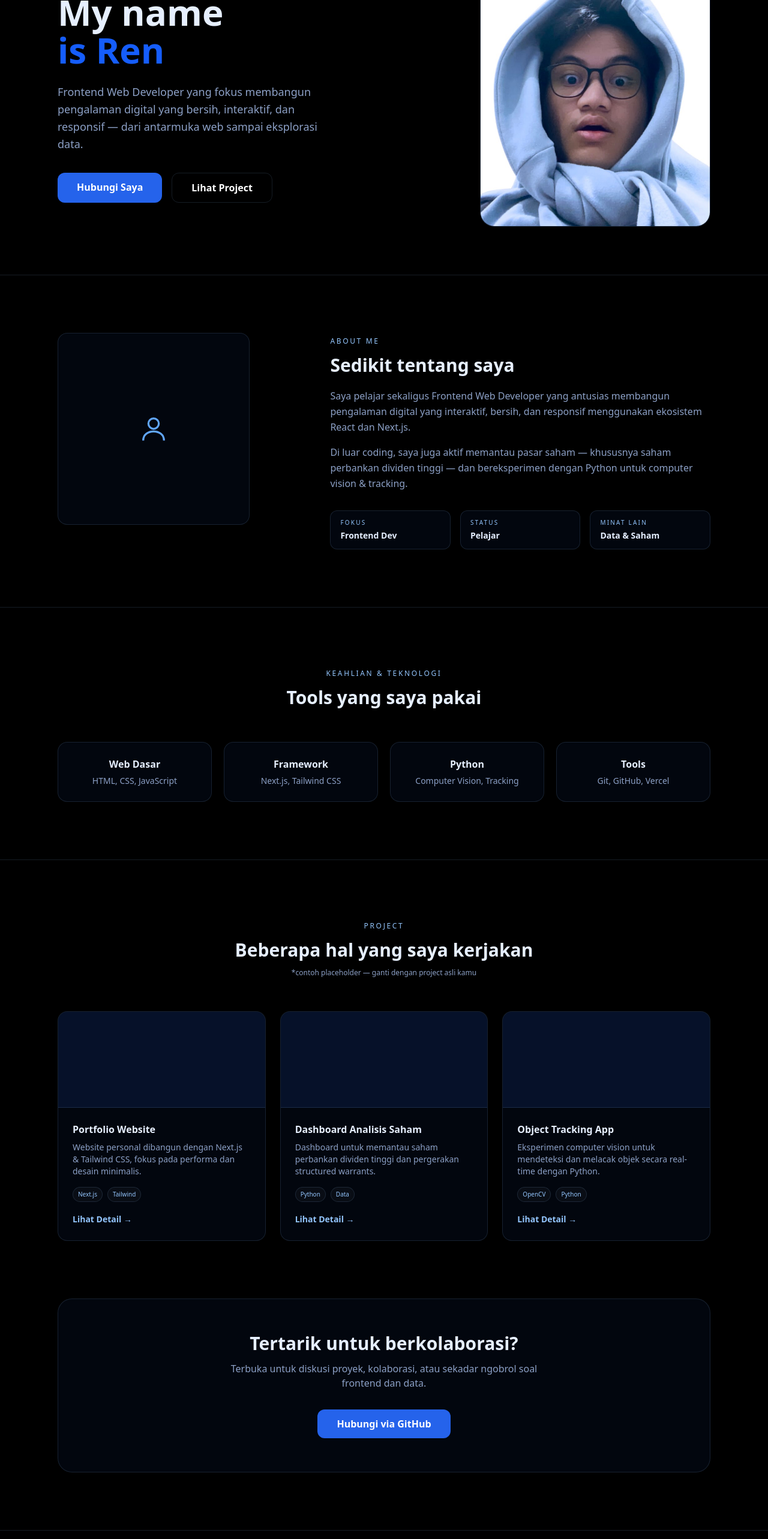
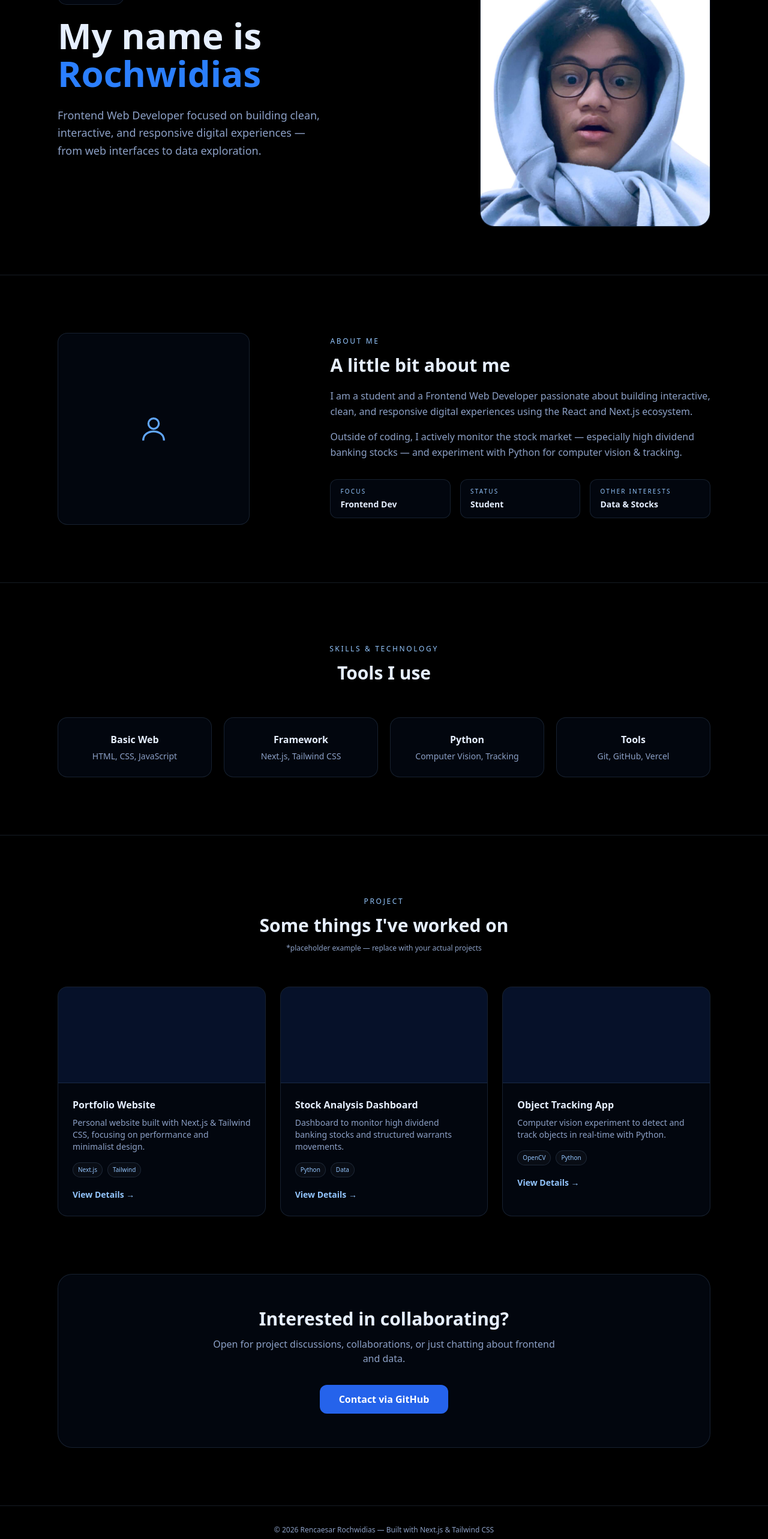
Before and after one commit to Rochwidias/rochwidias, a Next.js app: page / in a window 1280 px wide. Shown: the part 200-2766 px from the top of the page at 60% size. Built offline with nearby package versions, Linux system fonts and the light colour scheme.

Commit message:
update to english

```diff
--- a/app/layout.tsx
+++ b/app/layout.tsx
@@ -13,8 +13,8 @@ const geistMono = Geist_Mono({
 });
 
 export const metadata: Metadata = {
-  title: "Create Next App",
-  description: "Generated by create next app",
+  title: "About Rochwidias",
+  description: "Made By Rochwidias",
 };
 
 export default function RootLayout({
--- a/app/page.tsx
+++ b/app/page.tsx
@@ -1,26 +1,26 @@
 /**
- * page.tsx — LANDING PAGE (satu file utuh)
+ * page.tsx — LANDING PAGE (one whole file)
  * ===========================================================================
- * Semua section digabung di sini sesuai permintaan. Supaya tetap mudah
- * dibaca, tiap section dipecah jadi fungsi lokal (bukan file terpisah)
- * dengan komentar di atasnya menjelaskan fungsinya masing-masing:
+ * All sections are combined here as requested. To keep it easy
+ * to read, each section is broken down into local functions (not separate files)
+ * with comments above them explaining their respective functions:
  *
- *   Navbar()  -> header sticky: logo, menu, tombol "Hubungi"
- *   Hero()    -> section paling atas: judul besar + foto (placeholder)
- *   About()   -> section "About Me": bio singkat + 3 fakta cepat
- *   Skills()  -> grid keahlian & teknologi
- *   Projects()-> grid portfolio project (masih data contoh)
- *   Cta()     -> ajakan kontak/kolaborasi
- *   Footer()  -> baris hak cipta paling bawah
+ *   Navbar()  -> sticky header: logo, menu, "Contact" button
+ *   Hero()    -> topmost section: big title + photo (placeholder)
+ *   About()   -> "About Me" section: short bio + 3 quick facts
+ *   Skills()  -> skills & technology grid
+ *   Projects()-> portfolio project grid (still example data)
+ *   Cta()     -> contact/collaboration call-to-action
+ *   Footer()  -> bottom copyright row
  *
- * Home() di paling bawah cuma menyusun urutan section-section di atas.
- * Kalau mau ubah urutan tampilan, tinggal pindah urutan pemanggilan
- * komponen di dalam Home().
+ * Home() at the very bottom just arranges the order of the sections above.
+ * If you want to change the display order, simply move the component
+ * call order inside Home().
  * ===========================================================================
  */
 
 // ---------------------------------------------------------------------------
-// DATA — dikumpulkan di atas biar gampang diedit tanpa bongkar JSX di bawah
+// DATA — collected above for easy editing without dismantling the JSX below
 // ---------------------------------------------------------------------------
 
 const NAV_LINKS = [
@@ -31,42 +31,42 @@ const NAV_LINKS = [
 ];
 
 const SKILLS = [
-  { title: "Web Dasar", desc: "HTML, CSS, JavaScript" },
+  { title: "Basic Web", desc: "HTML, CSS, JavaScript" },
   { title: "Framework", desc: "Next.js, Tailwind CSS" },
   { title: "Python", desc: "Computer Vision, Tracking" },
   { title: "Tools", desc: "Git, GitHub, Vercel" },
 ];
 
 const FACTS = [
-  { label: "FOKUS", value: "Frontend Dev" },
-  { label: "STATUS", value: "Pelajar" },
-  { label: "MINAT LAIN", value: "Data & Saham" },
+  { label: "FOCUS", value: "Frontend Dev" },
+  { label: "STATUS", value: "Student" },
+  { label: "OTHER INTERESTS", value: "Data & Stocks" },
 ];
 
-// *contoh placeholder* — ganti title/desc/tags/href sesuai project asli kamu
+// *placeholder example* — replace title/desc/tags/href according to your actual project
 const PROJECTS = [
   {
     title: "Portfolio Website",
-    desc: "Website personal dibangun dengan Next.js & Tailwind CSS, fokus pada performa dan desain minimalis.",
+    desc: "Personal website built with Next.js & Tailwind CSS, focusing on performance and minimalist design.",
     tags: ["Next.js", "Tailwind"],
     href: "#",
   },
   {
-    title: "Dashboard Analisis Saham",
-    desc: "Dashboard untuk memantau saham perbankan dividen tinggi dan pergerakan structured warrants.",
+    title: "Stock Analysis Dashboard",
+    desc: "Dashboard to monitor high dividend banking stocks and structured warrants movements.",
     tags: ["Python", "Data"],
     href: "#",
   },
   {
     title: "Object Tracking App",
-    desc: "Eksperimen computer vision untuk mendeteksi dan melacak objek secara real-time dengan Python.",
+    desc: "Computer vision experiment to detect and track objects in real-time with Python.",
     tags: ["OpenCV", "Python"],
     href: "#",
   },
 ];
 
 // ---------------------------------------------------------------------------
-// Navbar — header sticky di atas halaman
+// Navbar — sticky header at the top of the page
 // ---------------------------------------------------------------------------
 function Navbar() {
   return (
@@ -96,14 +96,14 @@ function Navbar() {
 }
 
 // ---------------------------------------------------------------------------
-// Hero — section perkenalan paling atas
+// Hero — top introduction section
 //
-// Foto di kanan MASIH PLACEHOLDER. Cara ganti dengan fotomu:
-//   1. Taruh file di /public, misal /public/photo.jpg
-//   2. import Image from "next/image"; di baris paling atas file ini
-//   3. Ganti isi <div className="photo-frame ..."> dengan:
+// Photo on the right is STILL A PLACEHOLDER. How to replace it with your photo:
+//   1. Put the file in /public, e.g., /public/photo.jpg
+//   2. import Image from "next/image"; at the very top of this file
+//   3. Replace the content of <div className="photo-frame ..."> with:
 //        <Image src="/photo.jpg" alt="Rencaesar Rochwidias" fill className="object-cover" />
-//      (tambahkan class "relative" ke div pembungkusnya karena `fill` butuh parent relative)
+//      (add the "relative" class to its wrapper div because `fill` needs a relative parent)
 // ---------------------------------------------------------------------------
 function Hero() {
   return (
@@ -115,30 +115,21 @@ function Hero() {
           </span>
 
           <h1 className="font-display text-5xl md:text-6xl font-bold leading-[1.05] mb-6 text-[var(--ice)]">
-            My name
+            My name is
             <br />
-            <span className="text-transparent bg-clip-text bg-blue-600">
-              is Ren
+            <span className="text-transparent bg-clip-text bg-blue-500">
+              Rochwidias
             </span>
           </h1>
 
           <p className="text-base md:text-lg max-w-md mb-8 leading-relaxed text-[var(--muted)]">
-            Frontend Web Developer yang fokus membangun pengalaman digital yang bersih, interaktif, dan responsif —
-            dari antarmuka web sampai eksplorasi data.
+            Frontend Web Developer focused on building clean, interactive, and responsive digital experiences —
+            from web interfaces to data exploration.
           </p>
-
-          <div className="flex flex-wrap gap-4">
-            <a href="#kontak" className="btn-primary text-white font-semibold py-3 px-8 rounded-xl font-display">
-              Hubungi Saya
-            </a>
-            <a href="#project" className="btn-ghost text-white font-semibold py-3 px-8 rounded-xl font-display">
-              Lihat Project
-            </a>
-          </div>
         </div>
 
         <div className="relative flex justify-center lg:justify-end">
-          {/* PLACEHOLDER foto — lihat komentar di atas fungsi Hero() */}
+          {/* PLACEHOLDER photo — see comments above the Hero() function */}
           <div className="photo-frame glass w-full max-w-sm aspect-[4/5] relative flex flex-col items-center justify-center gap-3 text-center px-6">
             <svg width="46" height="46" viewBox="0 0 24 24" fill="none" stroke="#60a5fa" strokeWidth="1.5">
               <circle cx="12" cy="8" r="4" />
@@ -148,7 +139,7 @@ function Hero() {
               <br />
               <img
                 src="/muka.jpg"
-                alt="Foto Profil"
+                alt="Profile Photo"
                 className="w-full h-full object-cover absolute top-0 left-0 rounded-2xl"
               />
             </p>
@@ -160,7 +151,7 @@ function Hero() {
 }
 
 // ---------------------------------------------------------------------------
-// About — section "About Me": avatar placeholder + bio + fakta singkat
+// About — "About Me" section: placeholder avatar + bio + quick facts
 // ---------------------------------------------------------------------------
 function About() {
   return (
@@ -177,14 +168,14 @@ function About() {
 
         <div className="md:col-span-3">
           <span className="font-mono text-xs eyebrow text-[var(--blue-300)]">ABOUT ME</span>
-          <h2 className="font-display text-3xl font-bold mt-3 mb-5 text-[var(--ice)]">Sedikit tentang saya</h2>
+          <h2 className="font-display text-3xl font-bold mt-3 mb-5 text-[var(--ice)]">A little bit about me</h2>
           <p className="leading-relaxed mb-4 text-[var(--muted)]">
-            Saya pelajar sekaligus Frontend Web Developer yang antusias membangun pengalaman digital yang interaktif,
-            bersih, dan responsif menggunakan ekosistem React dan Next.js.
+            I am a student and a Frontend Web Developer passionate about building interactive,
+            clean, and responsive digital experiences using the React and Next.js ecosystem.
           </p>
           <p className="leading-relaxed mb-8 text-[var(--muted)]">
-            Di luar coding, saya juga aktif memantau pasar saham — khususnya saham perbankan dividen tinggi — dan
-            bereksperimen dengan Python untuk computer vision & tracking.
+            Outside of coding, I actively monitor the stock market — especially high dividend banking stocks — and
+            experiment with Python for computer vision & tracking.
           </p>
 
           <div className="grid grid-cols-2 sm:grid-cols-3 gap-4">
@@ -202,15 +193,15 @@ function About() {
 }
 
 // ---------------------------------------------------------------------------
-// Skills — grid keahlian & teknologi
+// Skills — skills & technology grid
 // ---------------------------------------------------------------------------
 function Skills() {
   return (
     <section id="skills" className="py-24">
       <div className="max-w-6xl mx-auto px-6 lg:px-8">
         <div className="text-center mb-14">
-          <span className="font-mono text-xs eyebrow text-[var(--blue-300)]">KEAHLIAN & TEKNOLOGI</span>
-          <h2 className="font-display text-3xl font-bold mt-3 text-[var(--ice)]">Tools yang saya pakai</h2>
+          <span className="font-mono text-xs eyebrow text-[var(--blue-300)]">SKILLS & TECHNOLOGY</span>
+          <h2 className="font-display text-3xl font-bold mt-3 text-[var(--ice)]">Tools I use</h2>
         </div>
 
         <div className="grid grid-cols-2 md:grid-cols-4 gap-5">
@@ -227,7 +218,7 @@ function Skills() {
 }
 
 // ---------------------------------------------------------------------------
-// Projects — grid portfolio project (PROJECTS di atas masih data contoh)
+// Projects — portfolio project grid (PROJECTS above is still example data)
 // ---------------------------------------------------------------------------
 function Projects() {
   return (
@@ -235,8 +226,8 @@ function Projects() {
       <div className="max-w-6xl mx-auto px-6 lg:px-8">
         <div className="text-center mb-14">
           <span className="font-mono text-xs eyebrow text-[var(--blue-300)]">PROJECT</span>
-          <h2 className="font-display text-3xl font-bold mt-3 text-[var(--ice)]">Beberapa hal yang saya kerjakan</h2>
-          <p className="font-mono text-xs mt-3 text-[var(--muted)]">*contoh placeholder — ganti dengan project asli kamu</p>
+          <h2 className="font-display text-3xl font-bold mt-3 text-[var(--ice)]">Some things I've worked on</h2>
+          <p className="font-mono text-xs mt-3 text-[var(--muted)]">*placeholder example — replace with your actual projects</p>
         </div>
 
         <div className="grid md:grid-cols-3 gap-6">
@@ -254,7 +245,7 @@ function Projects() {
                   ))}
                 </div>
                 <a href={project.href} className="text-sm font-semibold text-[var(--blue-300)]">
-                  Lihat Detail →
+                  View Details →
                 </a>
               </div>
             </div>
@@ -266,17 +257,17 @@ function Projects() {
 }
 
 // ---------------------------------------------------------------------------
-// Cta — panel ajakan kontak/kolaborasi
+// Cta — contact/collaboration call-to-action panel
 // ---------------------------------------------------------------------------
 function Cta() {
   return (
     <section id="kontak" className="max-w-6xl mx-auto px-6 lg:px-8 pb-24">
       <div className="glass rounded-3xl p-10 md:p-14 text-center">
         <h2 className="font-display text-2xl md:text-3xl font-bold mb-3 text-[var(--ice)]">
-          Tertarik untuk berkolaborasi?
+          Interested in collaborating?
         </h2>
         <p className="max-w-xl mx-auto mb-8 text-[var(--muted)]">
-          Terbuka untuk diskusi proyek, kolaborasi, atau sekadar ngobrol soal frontend dan data.
+          Open for project discussions, collaborations, or just chatting about frontend and data.
         </p>
         <a
           href="https://github.com/Rochwidias"
@@ -284,7 +275,7 @@ function Cta() {
           rel="noopener noreferrer"
           className="inline-block btn-primary text-white font-semibold py-3 px-8 rounded-xl font-display"
         >
-          Hubungi via GitHub
+          Contact via GitHub
         </a>
       </div>
     </section>
@@ -292,18 +283,18 @@ function Cta() {
 }
 
 // ---------------------------------------------------------------------------
-// Footer — baris hak cipta paling bawah
+// Footer — bottom copyright row
 // ---------------------------------------------------------------------------
 function Footer() {
   return (
     <footer className="py-8 border-t border-[var(--surface-border)] text-center font-mono text-xs text-[var(--muted)]">
-      <p>&copy; {new Date().getFullYear()} Rencaesar Rochwidias — Dibuat dengan Next.js & Tailwind CSS</p>
+      <p>&copy; {new Date().getFullYear()} Rencaesar Rochwidias — Built with Next.js & Tailwind CSS</p>
     </footer>
   );
 }
 
 // ---------------------------------------------------------------------------
-// Home — merangkai semua section di atas. Ini satu-satunya export dari file.
+// Home — assembles all the sections above. This is the only export of the file.
 // ---------------------------------------------------------------------------
 export default function Home() {
   return (
```
Also changed, not shown: public/muka.jpg.
